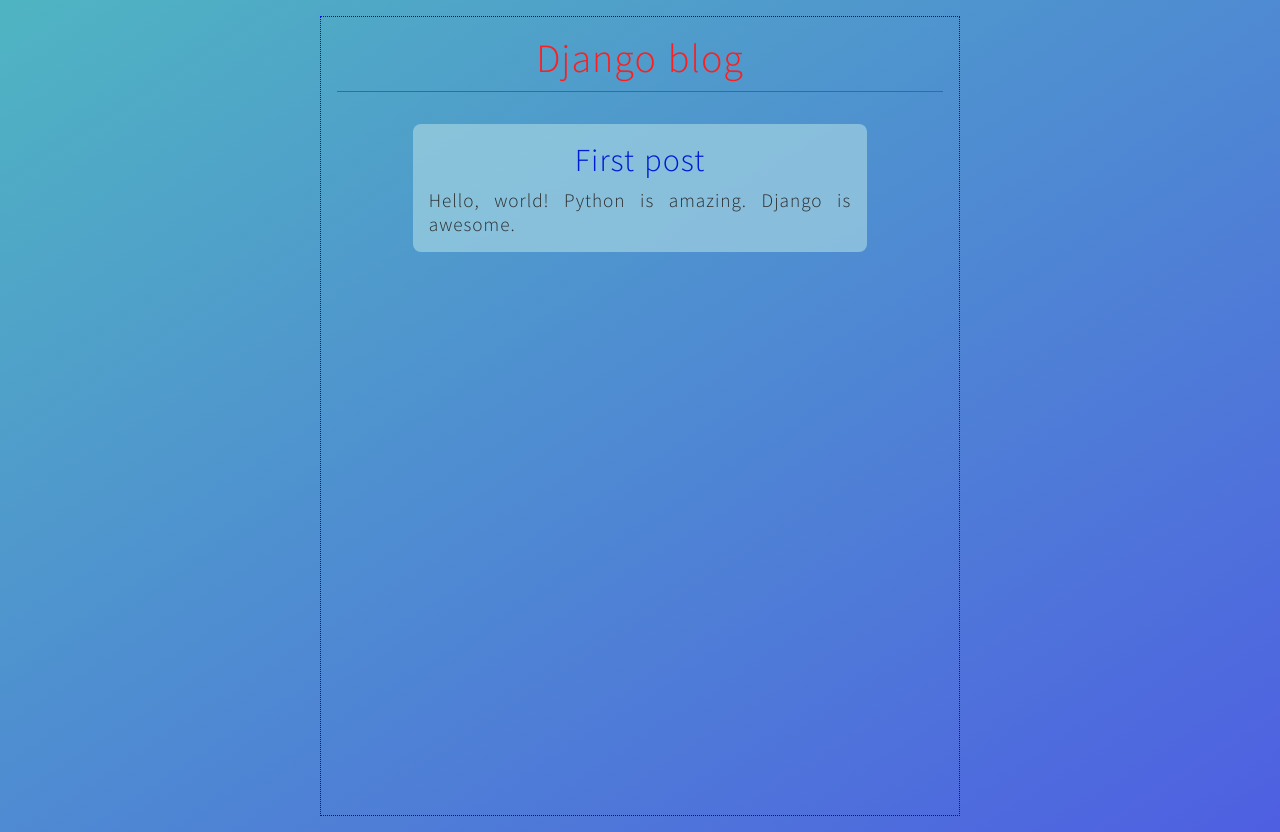
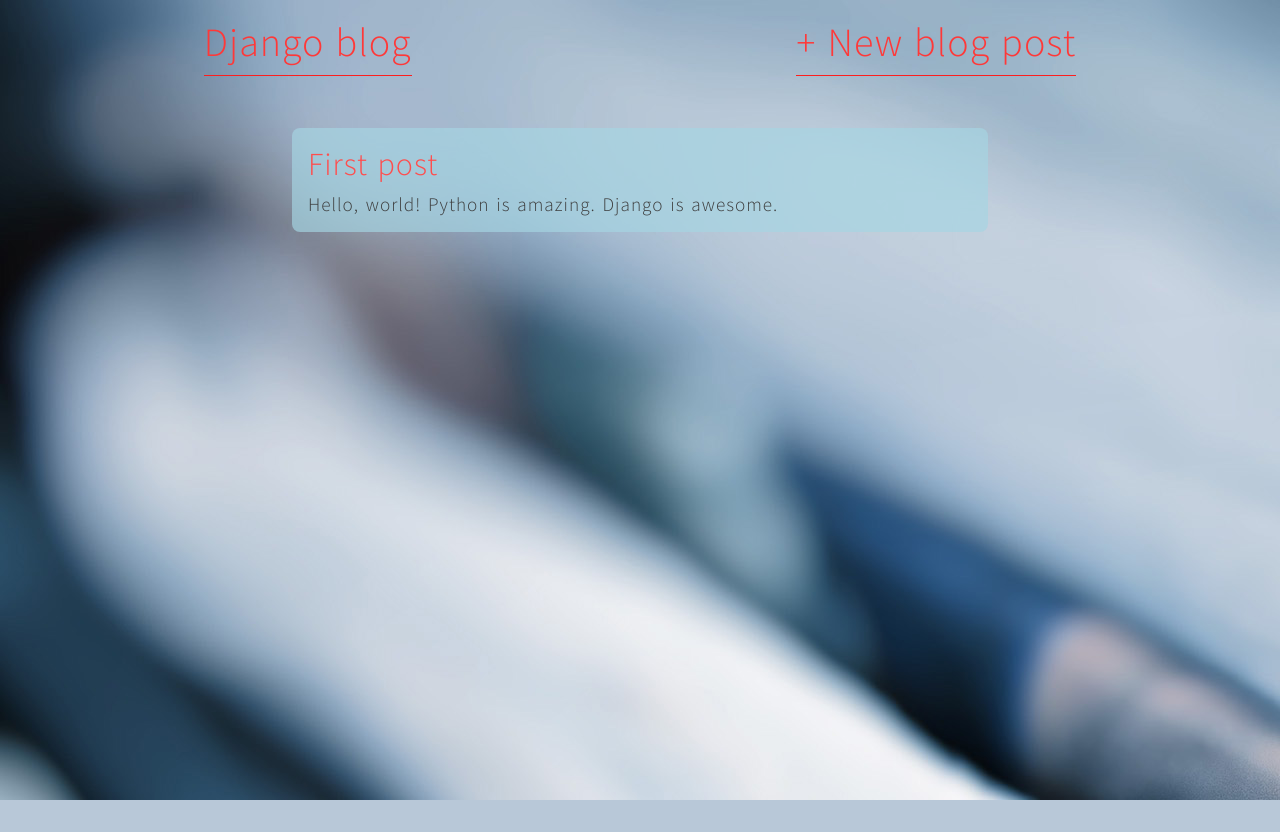
Before and after one commit to Sijan97/django-blog, a Django app: page /post/1/ in a window 1280 px wide. After the commit the page ends 800 px from the top, so only its background shows below. Run offline with Django 4.2, Linux system fonts and the light colour scheme; data comes from the database, SQL or seed files in the repository; both versions use the stored data as it was after the commit.

Commit message:
Modified styles/ added create post form

```diff
--- a/blog/models.py
+++ b/blog/models.py
@@ -1,5 +1,5 @@
-from tkinter import CASCADE
 from django.db import models
+from django.urls import reverse
 
 
 class Post(models.Model):
@@ -11,3 +11,7 @@
     # Function that returns string representation of model.
     def __str__(self) -> str:
         return self.title
+
+    # Function to set cannonical url.
+    def get_absolute_url(self):
+        return reverse("post_detail", args=[str(self.id)])
--- a/blog/urls.py
+++ b/blog/urls.py
@@ -1,7 +1,8 @@
 from django.urls import path
-from .views import BlogListView, BlogDetailView
+from .views import BlogListView, BlogDetailView, CreatePostView
 
 urlpatterns = [
+    path('post/new/', CreatePostView.as_view(), name='post_new'),
     path('post/<int:pk>/', BlogDetailView.as_view(), name='post_detail'),
     path('', BlogListView.as_view(), name='home'),
 ]
--- a/blog/views.py
+++ b/blog/views.py
@@ -1,7 +1,6 @@
-from pyexpat import model
-from re import template
-from django.shortcuts import render
+from dataclasses import fields
 from django.views.generic import ListView, DetailView
+from django.views.generic.edit import CreateView
 from .models import Post
 
 
@@ -15,3 +14,10 @@
     """ Detail view for each blog posts. """
     model = Post
     template_name = 'post_detail.html'
+
+
+class CreatePostView(CreateView):
+    """ View definition to create new post. """
+    model = Post
+    template_name = 'post_new.html'
+    fields = ['author', 'title', 'body']
--- a/static/css/style.css
+++ /dev/null
@@ -1,78 +0,0 @@
-@import url('https://fonts.googleapis.com/css2?family=Source+Sans+Pro:wght@200;300;400&display=swap');
-
-* {
-    margin: 0;
-    padding: 0;
-    box-sizing: inherit;
-}
-
-html {
-    box-sizing: border-box;
-    overflow: hidden;
-}
-
-body {
-    font-family: 'Source Sans Pro', serif;
-    background: linear-gradient(to top left, #0019d5b1, #0294a7b1);
-    color: rgb(43, 43, 43);
-    height: 100vh;
-    width: 50%;
-    margin: 1rem auto;
-    padding: 1rem;
-    border: 1px dotted blue;
-    text-align: center;
-}
-
-
-h1,
-h2 {
-    font-weight: 300;
-    letter-spacing: 1px;
-    word-spacing: 2px;
-}
-
-h1 {
-    font-size: 2.5rem;
-    color: rgb(253, 30, 30);
-}
-
-h2 {
-    font-size: 2rem;
-    color: #0019d5;
-    margin-bottom: 0.5rem;
-    text-align: center;
-}
-
-a:link,
-a:visited {
-    text-decoration: none;
-    color: inherit;
-}
-
-h1::after {
-    display: block;
-    height: 1px;
-    background-color: rgb(253, 30, 30);
-    content: " ";
-    width: auto;
-    margin: 0.5rem auto;
-}
-
-main {
-    margin-top: 2rem;
-    font-weight: 300;
-}
-
-.post-entry {
-    font-family: inherit;
-    font-size: 1.2rem;
-    margin: 1rem auto;
-    letter-spacing: 1px;
-    word-spacing: 2px;
-    background-color: rgba(166, 213, 227, 0.667);
-    border-radius: 0.5rem;
-    width: 75%;
-    text-align: justify;
-    text-justify: newspaper;
-    padding: 1rem;
-}
--- /dev/null
+++ b/static/css/styles/style.css
@@ -0,0 +1,139 @@
+@import url('https://fonts.googleapis.com/css2?family=Source+Sans+Pro:wght@200;300;400&display=swap');
+
+/*
+Default colors:
+    body font: #3d3d3d
+    h1: #ff3838
+    h2: #ff4d4d
+    button: #e67e22
+    button hover: #d35400
+ */
+
+* {
+    margin: 0;
+    padding: 0;
+    box-sizing: inherit;
+}
+
+html {
+    box-sizing: border-box;
+}
+
+body {
+    font-family: 'Source Sans Pro', serif;
+    background: url('../img/background_1.jpg') fixed;
+    color: #3d3d3d;
+    height: 100vh;
+    width: 75%;
+    margin: 0 auto;
+    padding: 1rem;
+    text-align: center;
+}
+
+nav {
+    position: relative;
+    height: 5rem;
+}
+
+nav .nav-left {
+    position: absolute;
+    top: 1%;
+    left: 3%;
+}
+
+nav .nav-right {
+    position: absolute;
+    top: 1%;
+    right: 3%;
+}
+
+h1,
+h2 {
+    font-weight: 300;
+    letter-spacing: 1px;
+    word-spacing: 2px;
+}
+
+h1 {
+    font-size: 2.5rem;
+    color: #ff3838;
+}
+
+h2 {
+    font-size: 2rem;
+    color: #ff4d4d;
+    margin-bottom: 0.5rem;
+}
+
+a:link,
+a:visited {
+    text-decoration: none;
+    color: inherit;
+}
+
+h1::after {
+    display: block;
+    height: 1px;
+    background-color: #fd1e1e;
+    content: " ";
+    width: auto;
+    margin: 0.5rem auto;
+}
+
+main {
+    margin: 2rem 0;
+    padding-bottom: 1rem;
+    font-weight: 300;
+}
+
+.post-entry {
+    font-family: inherit;
+    font-size: 1.2rem;
+    margin: 1rem auto;
+    letter-spacing: 1px;
+    word-spacing: 2px;
+    background-color: rgba(166, 213, 227, 0.667);
+    border-radius: 0.5rem;
+    width: 75%;
+    text-align: justify;
+    text-justify: newspaper;
+    padding: 1rem;
+}
+
+.form-post {
+    background-color: #bdc3c77b;
+    width: 50%;
+    margin-top: 1rem;
+    margin-left: 25%;
+    padding: 1rem;
+    overflow: auto;
+}
+
+.form-post p {
+    font-size: 1.2rem;
+    margin-top: 1rem;
+    padding: 0.5rem;
+}
+
+.form-post p label {
+    display: block;
+    margin-bottom: 0.3rem;
+}
+
+.save {
+    font-family: inherit;
+    font-size: 1rem;
+    padding: 1rem;
+    margin-top: 1rem;
+    width: 8rem;
+    background-color: #e67e22;
+    border: none;
+    border-radius: 1rem;
+    color: rgb(202, 198, 198);
+    cursor: pointer;
+    transition: background-color 0.5s;
+}
+
+.save:hover {
+    background-color: #d35400;
+}
--- a/templates/base.html
+++ b/templates/base.html
@@ -5,13 +5,22 @@
         <meta http-equiv="X-UA-Compatible" content="IE=edge" />
         <meta name="viewport" content="width=device-width, initial-scale=1.0" />
         <title>Django blog</title>
-        <link rel="stylesheet" href="{% static 'css/style.css' %}" />
+        <link rel="stylesheet" href="{% static 'css/styles/style.css' %}" />
     </head>
     <body>
         <header>
-            <h1>
-                <a href="{% url 'home' %}">Django blog</a>
-            </h1>
+            <nav>
+                <div class="nav-left">
+                    <h1>
+                        <a href="{% url 'home' %}">Django blog</a>
+                    </h1>
+                </div>
+                <div class="nav-right">
+                    <h1>
+                        <a href="{% url 'post_new' %}">+ New blog post</a>
+                    </h1>
+                </div>
+            </nav>
         </header>
         <main>
             {% block content %}
```
Also changed, not shown: templates/post_new.html (added, +9 -0 lines), db.sqlite3, static/css/img/background.jpg (added), static/css/img/background_1.jpg (added).
